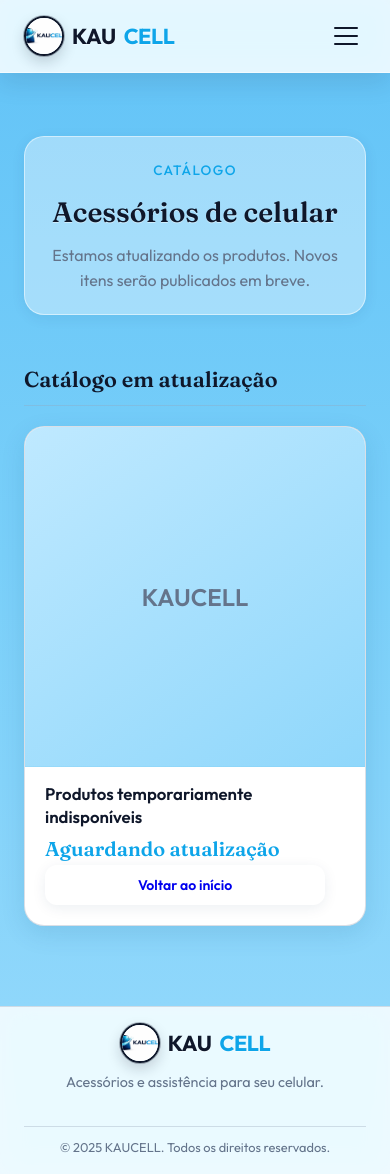
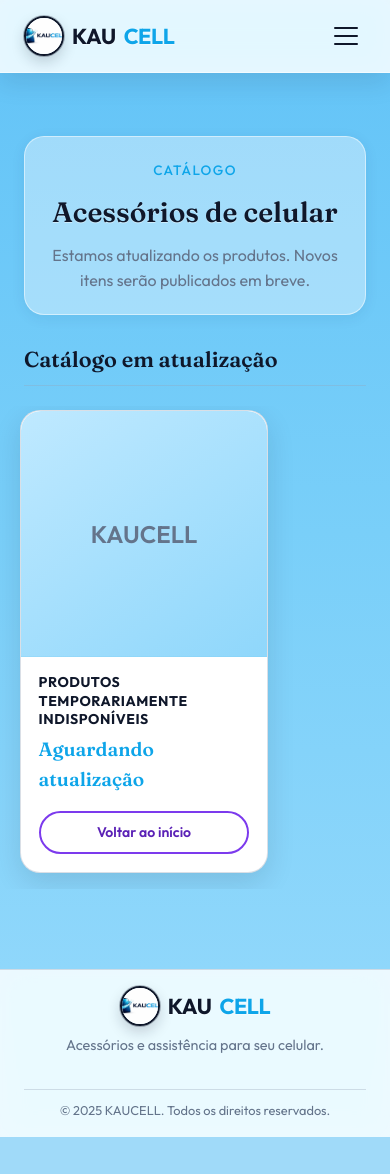
Before and after one commit to VandinDev221/Kaucell, a PHP site: page /produtos.html in a window 390 px wide. After the commit the page ends 1137 px from the top, so only its background shows below. Run offline with PHP 8.4, Linux system fonts and the light colour scheme.

Commit message:
Carrossel mobile unificado em produtos e home; cards menores
Made-with: Cursor

```diff
--- a/frontend/index.html
+++ b/frontend/index.html
@@ -36,7 +36,7 @@
           <h1 class="section-title">Produtos em destaque</h1>
           <p class="section-desc">Catálogo em atualização. Em breve novos produtos em destaque.</p>
         </header>
-        <div class="produtos-grid produtos-grid--destaques">
+        <div class="produtos-grid produtos-grid--carousel-mobile">
           <article class="card-produto">
             <div class="card-produto-img">KAUCELL</div>
             <h3>Nenhum produto em destaque no momento</h3>
--- a/frontend/produtos.html
+++ b/frontend/produtos.html
@@ -40,7 +40,7 @@
 
         <div class="categorias">
           <h2 class="categoria-titulo">Catálogo em atualização</h2>
-          <div class="produtos-grid">
+          <div class="produtos-grid produtos-grid--carousel-mobile">
             <article class="card-produto">
               <div class="card-produto-img">KAUCELL</div>
               <h3>Produtos temporariamente indisponíveis</h3>
--- a/frontend/styles.css
+++ b/frontend/styles.css
@@ -848,24 +848,31 @@ body {
     justify-content: center;
   }
 
-  /* Home: carrossel horizontal de produtos em destaque */
+  /* Carrossel horizontal de produtos (home + catálogo) — mobile */
   .main--home .section-destaques {
     padding: 2.5rem 0 3.5rem;
   }
 
-  .main--home .section-destaques .container {
+  .main--home .section-destaques .container,
+  .main--page .section-produtos-interna .container {
     max-width: 100%;
     padding-left: 0;
     padding-right: 0;
   }
 
-  .main--home .section-destaques .section-header {
+  .main--home .section-destaques .section-header,
+  .main--page .section-produtos-interna .section-header {
     margin-left: 1.5rem;
     margin-right: 1.5rem;
     margin-bottom: 1.75rem;
   }
 
-  .produtos-grid--destaques {
+  .main--page .section-produtos-interna .categoria-titulo {
+    margin-left: 1.5rem;
+    margin-right: 1.5rem;
+  }
+
+  .produtos-grid--carousel-mobile {
     display: flex;
     flex-direction: row;
     flex-wrap: nowrap;
@@ -881,36 +888,36 @@ body {
     scrollbar-color: rgba(15, 23, 42, 0.25) transparent;
   }
 
-  .produtos-grid--destaques::-webkit-scrollbar {
+  .produtos-grid--carousel-mobile::-webkit-scrollbar {
     height: 6px;
   }
 
-  .produtos-grid--destaques::-webkit-scrollbar-thumb {
+  .produtos-grid--carousel-mobile::-webkit-scrollbar-thumb {
     background: rgba(15, 23, 42, 0.2);
     border-radius: 999px;
   }
 
-  .produtos-grid--destaques .card-produto {
-    flex: 0 0 min(86vw, 300px);
-    width: min(86vw, 300px);
-    max-width: min(86vw, 300px);
+  .produtos-grid--carousel-mobile .card-produto {
+    flex: 0 0 min(76vw, 248px);
+    width: min(76vw, 248px);
+    max-width: min(76vw, 248px);
     scroll-snap-align: center;
-    border-radius: 24px;
+    border-radius: 20px;
     box-shadow: 0 10px 28px rgba(15, 23, 42, 0.12);
   }
 
-  .produtos-grid--destaques .card-produto:hover {
+  .produtos-grid--carousel-mobile .card-produto:hover {
     transform: none;
   }
 
-  .produtos-grid--destaques .card-produto-img {
+  .produtos-grid--carousel-mobile .card-produto-img {
     aspect-ratio: 1;
-    border-radius: 24px 24px 0 0;
+    border-radius: 20px 20px 0 0;
   }
 
-  .produtos-grid--destaques .card-produto h3 {
+  .produtos-grid--carousel-mobile .card-produto h3 {
     font-family: var(--font-sans);
-    font-size: 0.95rem;
+    font-size: 0.88rem;
     font-weight: 700;
     text-transform: uppercase;
     letter-spacing: 0.04em;
@@ -918,15 +925,15 @@ body {
     padding: 1rem 1.1rem 0;
   }
 
-  .produtos-grid--destaques .card-produto-preco {
+  .produtos-grid--carousel-mobile .card-produto-preco {
     font-family: var(--font-serif);
-    font-size: 1.35rem;
+    font-size: 1.2rem;
     font-weight: 600;
     color: #0ea5e9;
     padding: 0.35rem 1.1rem 0;
   }
 
-  .produtos-grid--destaques .card-produto .btn.btn-small {
+  .produtos-grid--carousel-mobile .card-produto .btn.btn-small {
     margin: 1rem 1.1rem 1.15rem;
     width: calc(100% - 2.2rem);
     max-width: none;
@@ -939,7 +946,7 @@ body {
     box-shadow: none;
   }
 
-  .produtos-grid--destaques .card-produto .btn.btn-small:hover {
+  .produtos-grid--carousel-mobile .card-produto .btn.btn-small:hover {
     background: rgba(124, 58, 237, 0.08);
     color: #5b21b6;
     border-color: #6d28d9;
@@ -953,7 +960,7 @@ body {
   }
 
   .servicos-grid,
-  .produtos-grid:not(.produtos-grid--destaques) {
+  .produtos-grid:not(.produtos-grid--carousel-mobile) {
     grid-template-columns: 1fr;
   }
 
```
